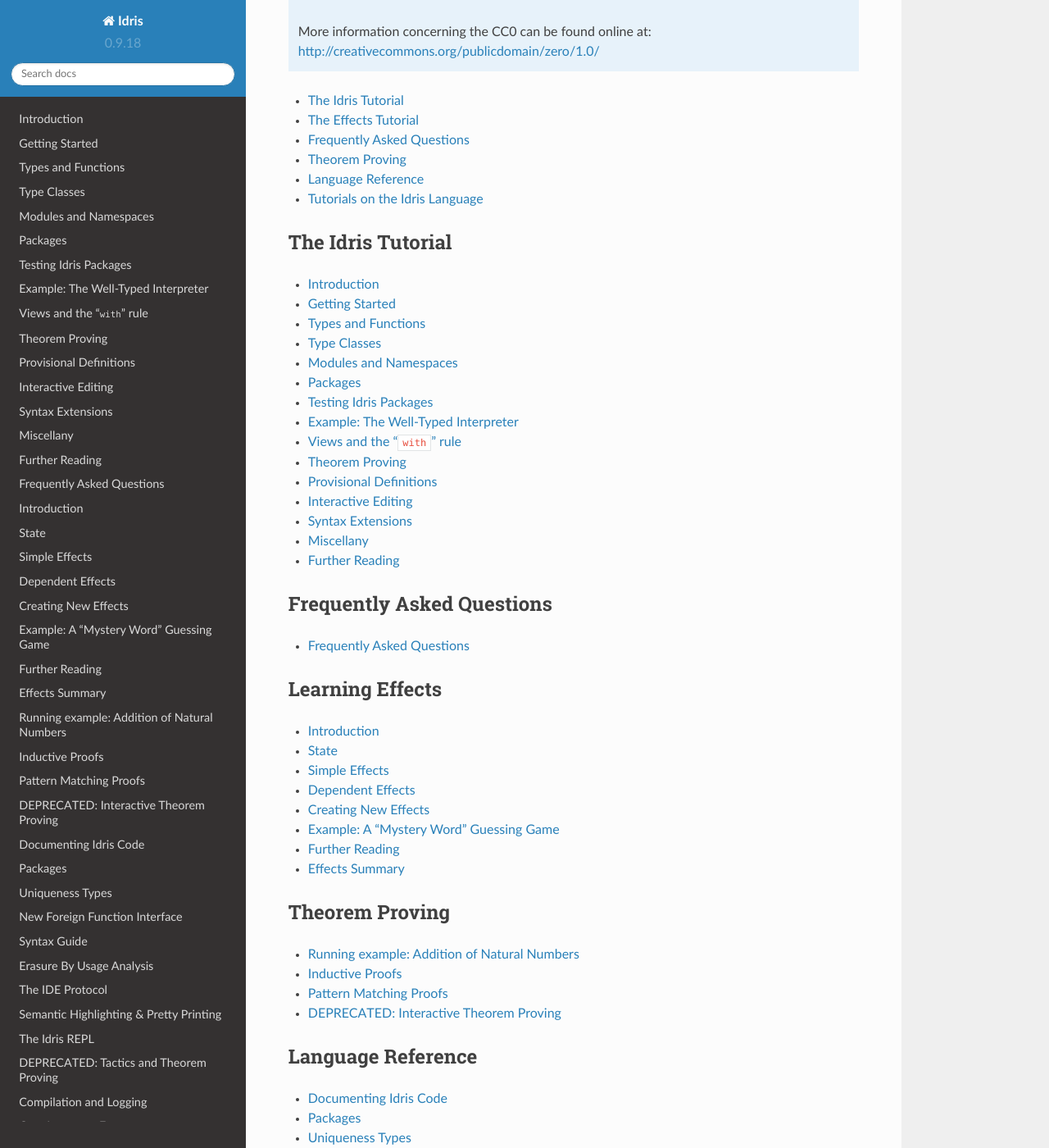
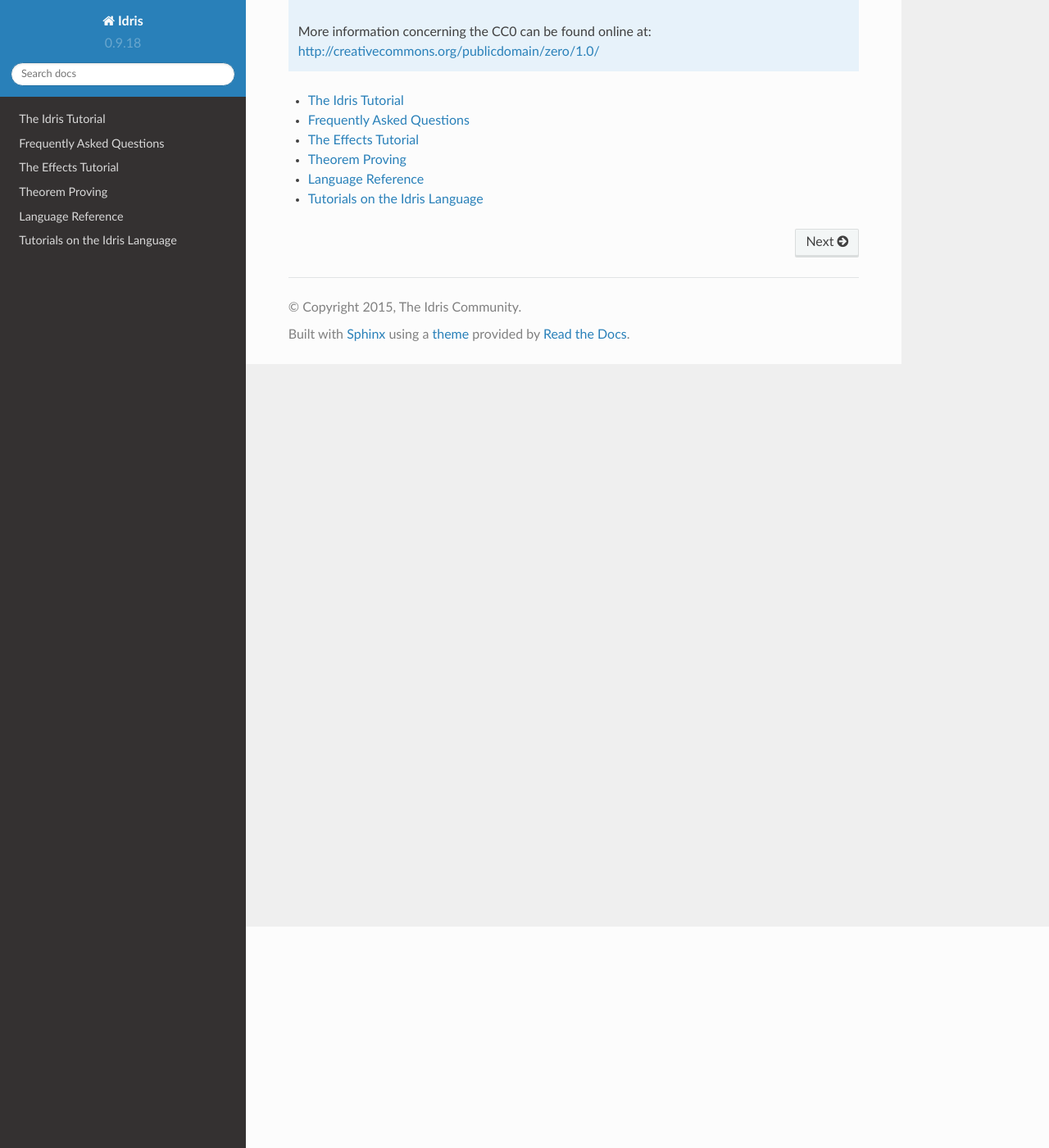
Before and after one commit to idris-lang/Idris-dev, a Sphinx documentation site: the page built from docs/index.rst, in a window 1280 px wide and 1400 px high, scrolled down 270 px. Shown: the whole window at 82% size. Built offline with Sphinx 7.4.7 and the Read the Docs theme 2.0.0, drawn with Linux system fonts in a browser that asks for light colours; formulas are drawn with MathJax 3; some of the changed text lies outside the part shown.

Commit message:
Cleaned up the menu for the docs.
The side bar now points directly to the index pages for each sub page.

```diff
--- a/docs/index.rst
+++ b/docs/index.rst
@@ -16,115 +16,12 @@
    More information concerning the CC0 can be found online at: http://creativecommons.org/publicdomain/zero/1.0/
 
 
-* :ref:`tutorial-index`
-* :ref:`eff-tutorial-index`
-* :ref:`faq-index`
-* :ref:`proofs-index`
-* :ref:`reference-index`
-* :ref:`guides-index`
-
-
-.. _tutorial:
-
-###################
-The Idris Tutorial
-###################
-
 .. toctree::
    :maxdepth: 1
 
-   tutorial/introduction
-   tutorial/starting
-   tutorial/typesfuns
-   tutorial/classes
-   tutorial/modules
-   tutorial/packages
-   tutorial/testing
-   tutorial/interp
-   tutorial/views
-   tutorial/theorems
-   tutorial/provisional
-   tutorial/interactive
-   tutorial/syntax
-   tutorial/miscellany
-   tutorial/conclusions
-
-.. _faq:
-
-##########################
-Frequently Asked Questions
-##########################
-
-.. toctree::
-   :maxdepth: 1
-
+   tutorial/index
    faq/faq
-
-.. _effects:
-
-################
-Learning Effects
-################
-
-.. toctree::
-   :maxdepth: 1
-
-   effects/introduction
-   effects/state
-   effects/simpleeff
-   effects/depeff
-   effects/impleff
-   effects/hangman
-   effects/conclusions
-   effects/summary
-
-.. _proofs:
-
-###############
-Theorem Proving
-###############
-
-.. toctree::
-   :maxdepth: 1
-
-   proofs/pluscomm
-   proofs/inductive
-   proofs/patterns
-   proofs/interactive
-
-.. _reference:
-
-##################
-Language Reference
-##################
-
-.. toctree::
-   :maxdepth: 1
-
-   reference/documenting
-   reference/packages
-   reference/uniqueness-types
-   reference/ffi
-   reference/syntax-guide
-   reference/erasure
-   reference/ide-protocol
-   reference/semantic-highlighting
-   reference/repl
-   reference/tactics
-   reference/compilation
-   reference/language-features
-   reference/language-extensions
-   reference/elaborator-reflection
-   reference/misc
-
-.. _guides:
-
-############
-Short Guides
-############
-
-.. toctree::
-   :maxdepth: 1
-
-   guides/type-providers-ffi
-   guides/theorem-prover
+   effects/index
+   proofs/index
+   reference/index
+   guides/index
```
